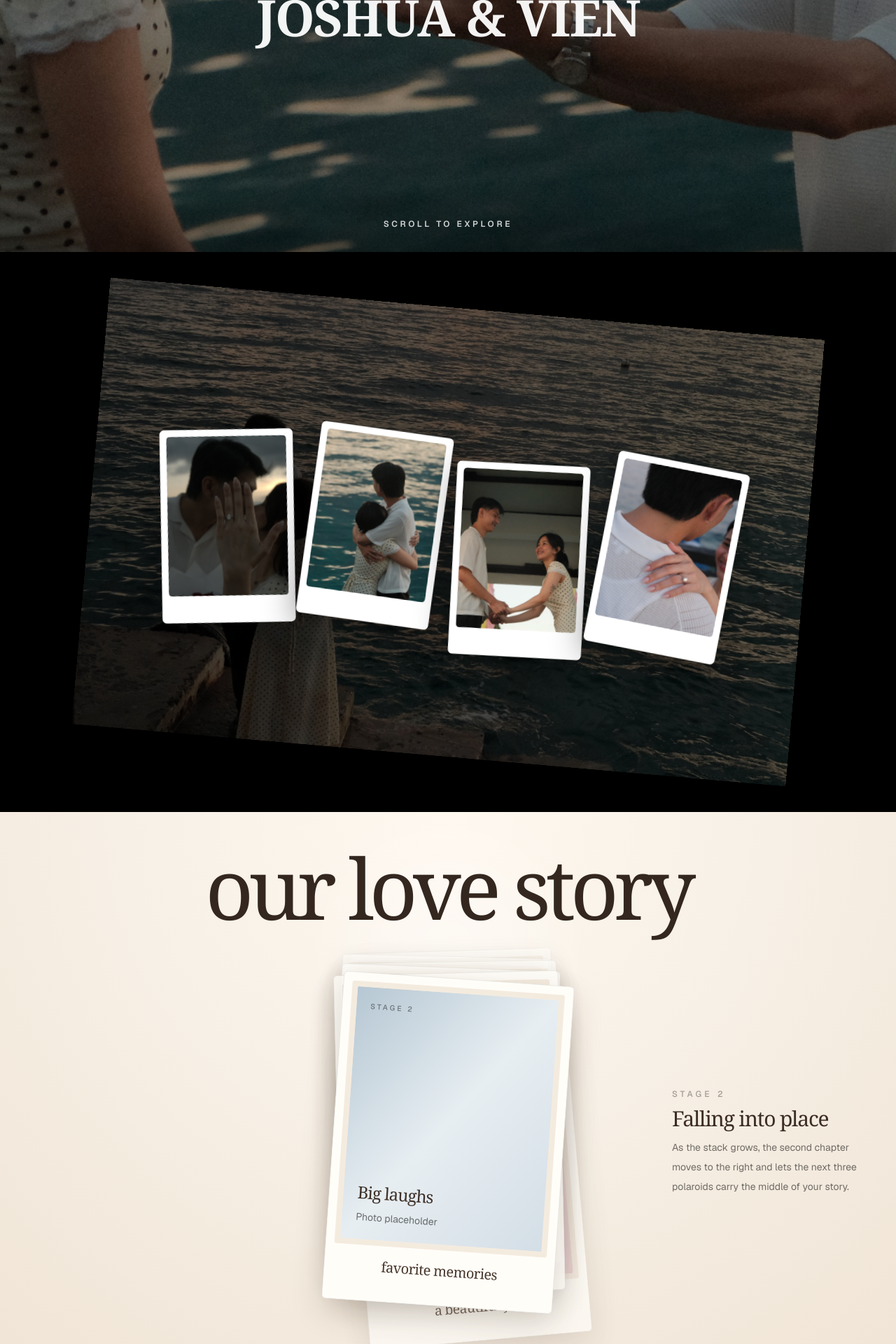
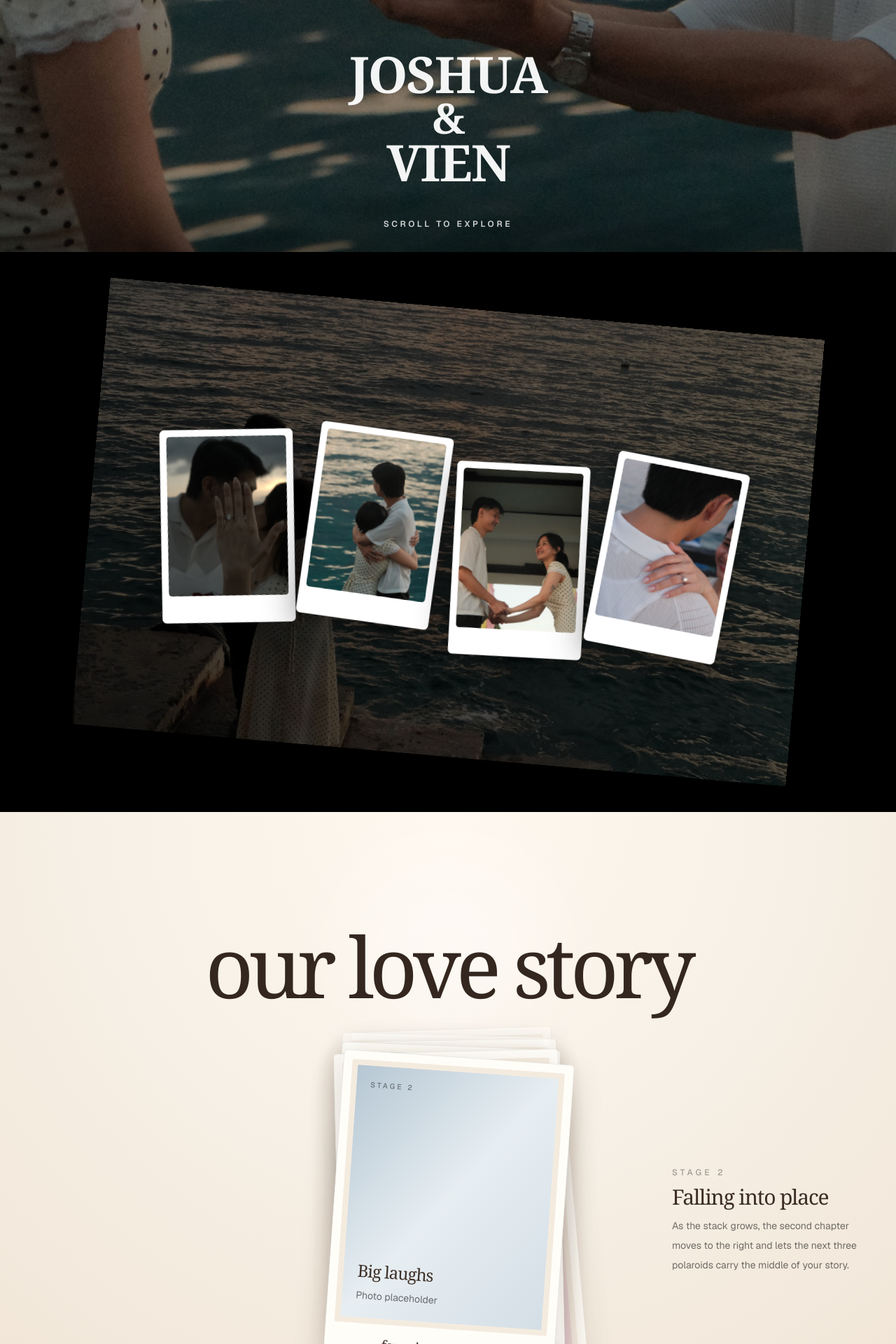
Before and after one commit to Bulalordsss/weddingportfolio, a Next.js app: page / in a window 1280 px wide. Shown: the part 440-2360 px from the top of the page at 70% size. Built offline with nearby package versions, Linux system fonts and the light colour scheme.

Commit message:
renamed:    app/(sections)/venue-section.tsx -> app/(sections)/info-section.tsx 	modified:   app/page.tsx 	modified:   components/navbar.tsx 	modified:   components/ui/hero-scroll-animation.tsx 	modified:   components/ui/polaroid-flick-through.tsx

```diff
--- a/app/(sections)/venue-section.tsx
+++ b/app/(sections)/info-section.tsx
@@ -1,10 +1,10 @@
-export default function VenueSection() {
+export default function InfoSection() {
   return (
     <section id="venue" className="bg-zinc-50 py-24 text-black">
       <div className="container mx-auto px-6">
-        <h2 className="text-3xl font-semibold tracking-tight">Venue</h2>
+        <h2 className="text-3xl font-semibold tracking-tight">Info</h2>
         <p className="mt-4 max-w-2xl text-zinc-600">
-          Add venue details here.
+          Add info details here.
         </p>
       </div>
     </section>
--- a/app/page.tsx
+++ b/app/page.tsx
@@ -4,7 +4,7 @@ import { useEffect, useState } from "react";
 import Navbar from "../components/navbar";
 import Hero from "../components/hero";
 import StorySection from "./(sections)/story-section";
-import VenueSection from "./(sections)/venue-section";
+import InfoSection from "./(sections)/info-section";
 import FaqSection from "./(sections)/faq-section";
 import RsvpSection from "./(sections)/rsvp-section";
 
@@ -48,7 +48,7 @@ export default function Home() {
 
       <Hero />
       <StorySection />
-      <VenueSection />
+      <InfoSection />
       <FaqSection />
       <RsvpSection />
     </div>
--- a/components/navbar.tsx
+++ b/components/navbar.tsx
@@ -15,7 +15,7 @@ export default function Navbar({ hidden }: NavbarProps): ReactElement | null {
           className="text-sm font-semibold tracking-wide text-black/80 dark:text-black/80"
           aria-label="Joshua & Vien"
         >
-          Joshua &amp; Vien
+          J &amp; V
         </a>
 
         <div className="flex items-center gap-2 sm:gap-3">
@@ -26,10 +26,10 @@ export default function Navbar({ hidden }: NavbarProps): ReactElement | null {
             Story
           </a>
           <a
-            href="#venue"
+            href="#info"
             className="rounded-full px-3 py-1.5 text-xs font-medium text-black/60 transition-colors hover:text-black dark:text-black/60 dark:hover:text-black"
           >
-            Venue
+            Info
           </a>
           <a
             href="#faq"
--- a/components/ui/hero-scroll-animation.tsx
+++ b/components/ui/hero-scroll-animation.tsx
@@ -31,9 +31,11 @@ const Section1: React.FC<SectionProps> = ({ scrollYProgress }) => {
 
       {/* Hero text overlay */}
       <div className="pointer-events-none absolute inset-0 z-10">
-        <div className="absolute font-serif inset-x-0 top-[58%] -translate-y-1/2 px-6 text-center">
-          <h1 className="text-5xl font-semibold leading-[0.95] tracking-tight text-white/95 md:text-7xl">
-            JOSHUA &amp; VIEN
+        <div className="absolute inset-x-0 bottom-20 px-6 text-center font-serif md:bottom-24">
+          <h1 className="text-5xl font-semibold leading-[0.92] tracking-tight text-white/95 md:text-7xl">
+            <span className="block">JOSHUA</span>
+            <span className="block text-4xl leading-none md:text-6xl">&amp;</span>
+            <span className="block">VIEN</span>
           </h1>
         </div>
 
--- a/components/ui/polaroid-flick-through.tsx
+++ b/components/ui/polaroid-flick-through.tsx
@@ -164,7 +164,7 @@ export function PolaroidFlickThrough({
         <div className="absolute inset-0 bg-[radial-gradient(circle_at_top,#fff8ef_0%,#f7f0e6_45%,#f0e4d5_100%)]" />
         <div className="absolute left-1/2 top-12 h-72 w-72 -translate-x-1/2 rounded-full bg-white/40 blur-3xl" />
 
-        <div className="relative mx-auto flex w-full max-w-7xl flex-col px-5 pb-10 pt-32 sm:px-8 sm:py-12 lg:px-10">
+        <div className="relative mx-auto flex w-full max-w-7xl flex-col px-5 pb-10 pt-32 sm:px-8 sm:py-12 lg:px-10 lg:pt-40">
           <div className="mx-auto max-w-4xl text-center">
             <h2 className="font-serif text-4xl leading-none tracking-[-0.06em] text-[#34271f] sm:text-7xl lg:text-[7.5rem]">
               our love story
```
